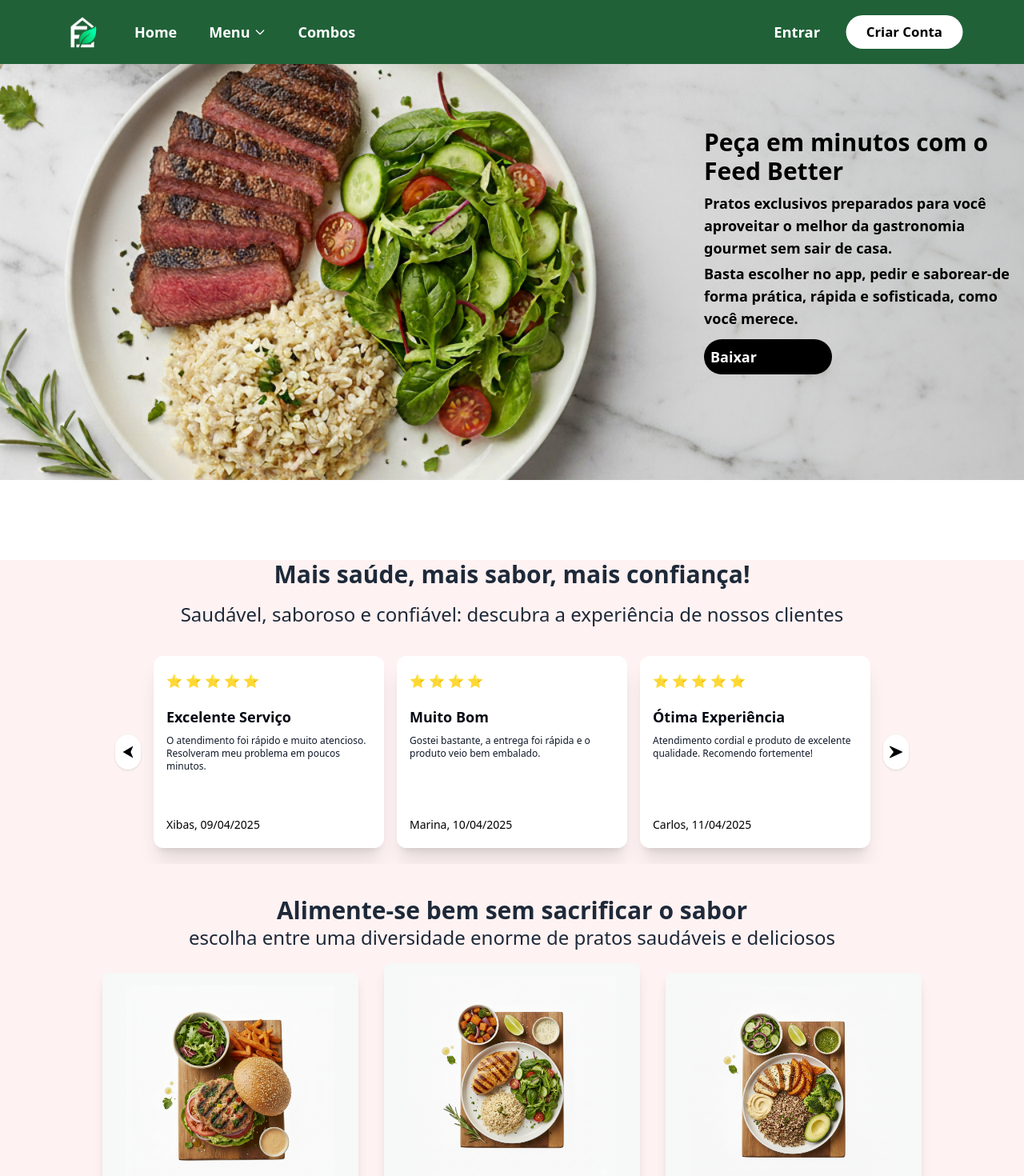
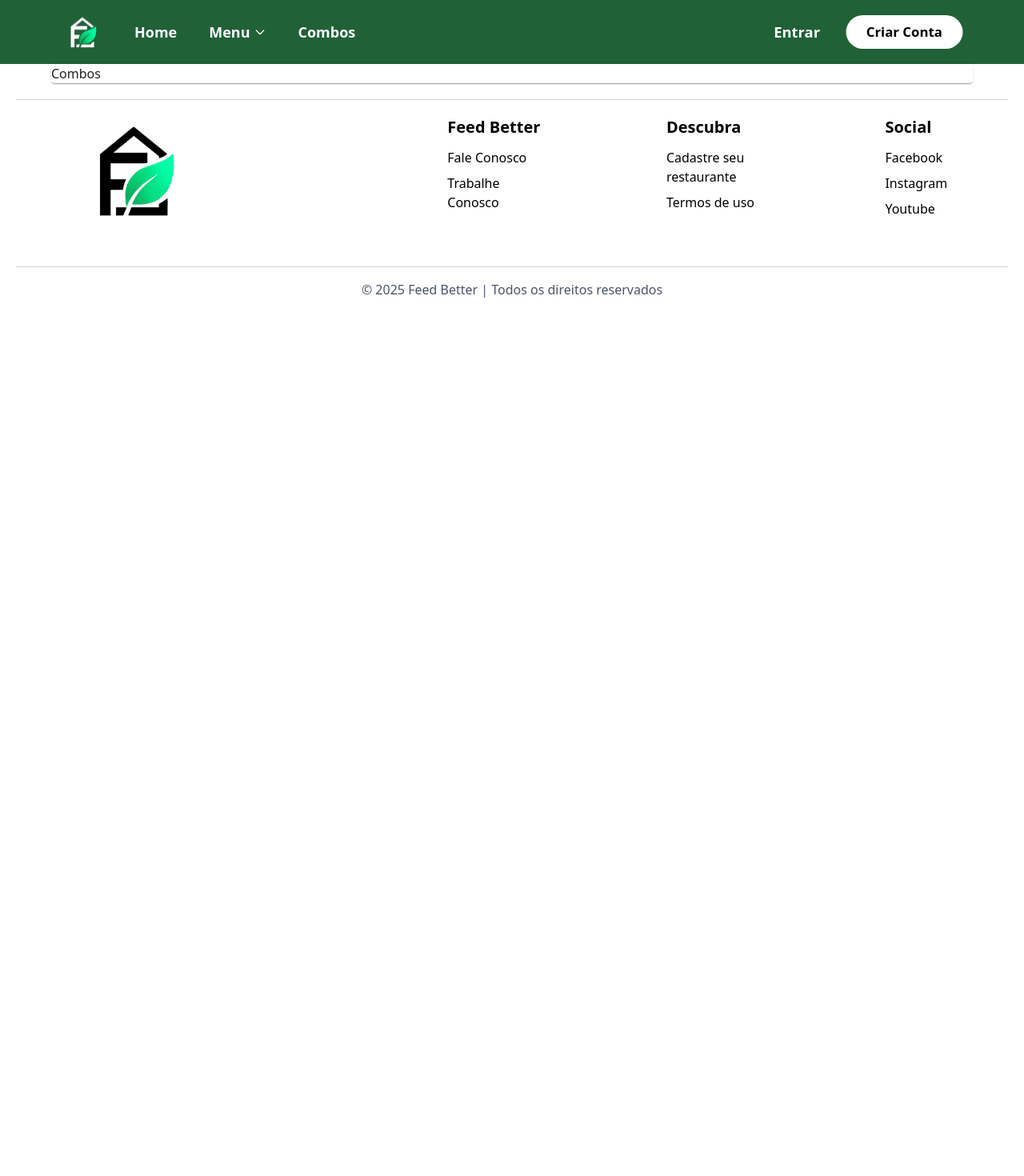
Before and after one commit to DrumondParizottoPiccolo/WebDelivery, a React (Vite) app: page /combos in a window 1280 px wide. Shown: the top 1470 px of the page at 80% size. After the commit the page ends 800 px from the top, so only its background shows below. Built offline with nearby package versions, Linux system fonts and the light colour scheme.

Commit message:
combo routes

```diff
--- a/src/App.jsx
+++ b/src/App.jsx
@@ -4,17 +4,27 @@ import Footer from './Components/Footer.jsx'
 import Pratos from './Components/Pratos.jsx'
 import Section1 from './Components/Section1.jsx'
 import Formulario from './Components/Formulario.jsx'
+import ComboRoute from './assets/routes/combos/ComboRoute.jsx'
+import { Routes, Route } from "react-router-dom";
 
 function App() {
 
   return (
     <>
-      <Header/>
-      <Section1/>
-      <Section4/>
-      <Pratos/>
-      <Formulario/>
-      <Footer/>
+      <Header />
+
+      <Routes>
+        <Route path="/" element={<>
+          <Section1 />
+          <Section4 />
+          <Pratos />
+          <Formulario />
+        </>} />
+
+        <Route path="/combos" element={<ComboRoute />} />
+      </Routes>
+
+      <Footer />
     </>
   )
 }
--- a/src/Components/Header.jsx
+++ b/src/Components/Header.jsx
@@ -1,5 +1,6 @@
 import {useState, useRef, useEffect} from 'react';
-import logo from "../assets/icons/icone_branco.png";
+import logo from "../assets/icons/icone_branco.png"
+import { Routes, Route, Link } from "react-router-dom";
 
 const Header = () => {
     const [isDropdownOpen, setIsDropdownOpen] = useState(false);
@@ -61,8 +62,7 @@ const Header = () => {
                     </div>
                 )}
             </div>
-
-            <a href="" className="font-bold hover:underline ">Combos</a>
+            <Link to="/combos" className="font-bold hover:underline ">Combos</Link>
         </nav>
 
         <div className="flex items-center space-x-4">
--- a/src/Components/Pratos.jsx
+++ b/src/Components/Pratos.jsx
@@ -11,7 +11,6 @@ const Pratos = () => {
             </div>
 
             <div className="flex flex-col md:flex-row gap-8 justify-center items-center transition-transform">
-                {/* Card do Hambúrguer */}
                 <div className="transition-transform bg-[#f7f8f8] hover:scale-106 p-4 rounded-lg shadow-lg w-80 flex flex-col items-center text-center">
                     <img src={hamburguer} alt="hamburguer" className="w-65 mb-4" />
                     <div className="p-6">
@@ -20,7 +19,6 @@ const Pratos = () => {
                     </div>
                 </div>
 
-                {/* Card do Prato Comum */}
                 <div className="transition-transform hover:scale-106 bg-[#f7f8f8] p-4 rounded-lg shadow-lg w-80 flex flex-col items-center text-center">
                     <img src={comum} alt="prato variado" className="w-65 mb-4" />
                     <div className="p-6">
@@ -29,7 +27,6 @@ const Pratos = () => {
                     </div>
                 </div>
 
-                {/* Card Vegano */}
                 <div className="transition-transform hover:scale-106 bg-[#f7f8f8] p-4 rounded-lg shadow-lg w-80 flex flex-col items-center text-center">
                     <img src={vegano} alt="prato vegano" className="w-65 mb-4" />
                     <div className="p-6">
--- /dev/null
+++ b/src/assets/routes/combos/ComboRoute.jsx
@@ -0,0 +1,14 @@
+import Container from '@mui/material/Container';
+import Card from '@mui/material/Card';
+
+const ComboRoute = () => {
+    return (
+        <Container>
+            <Card>
+                <h1>Combos</h1>
+            </Card>
+        </Container>
+    );
+}
+
+export default ComboRoute;
--- a/src/main.jsx
+++ b/src/main.jsx
@@ -1,11 +1,14 @@
 import { StrictMode } from 'react'
 import { createRoot } from 'react-dom/client'
+import { BrowserRouter } from "react-router-dom";
 import './index.css'
 import App from './App.jsx'
 
 
 createRoot(document.getElementById('root')).render(
   <StrictMode>
+    <BrowserRouter>
     <App />
+    </BrowserRouter>
   </StrictMode>,
 )
```
